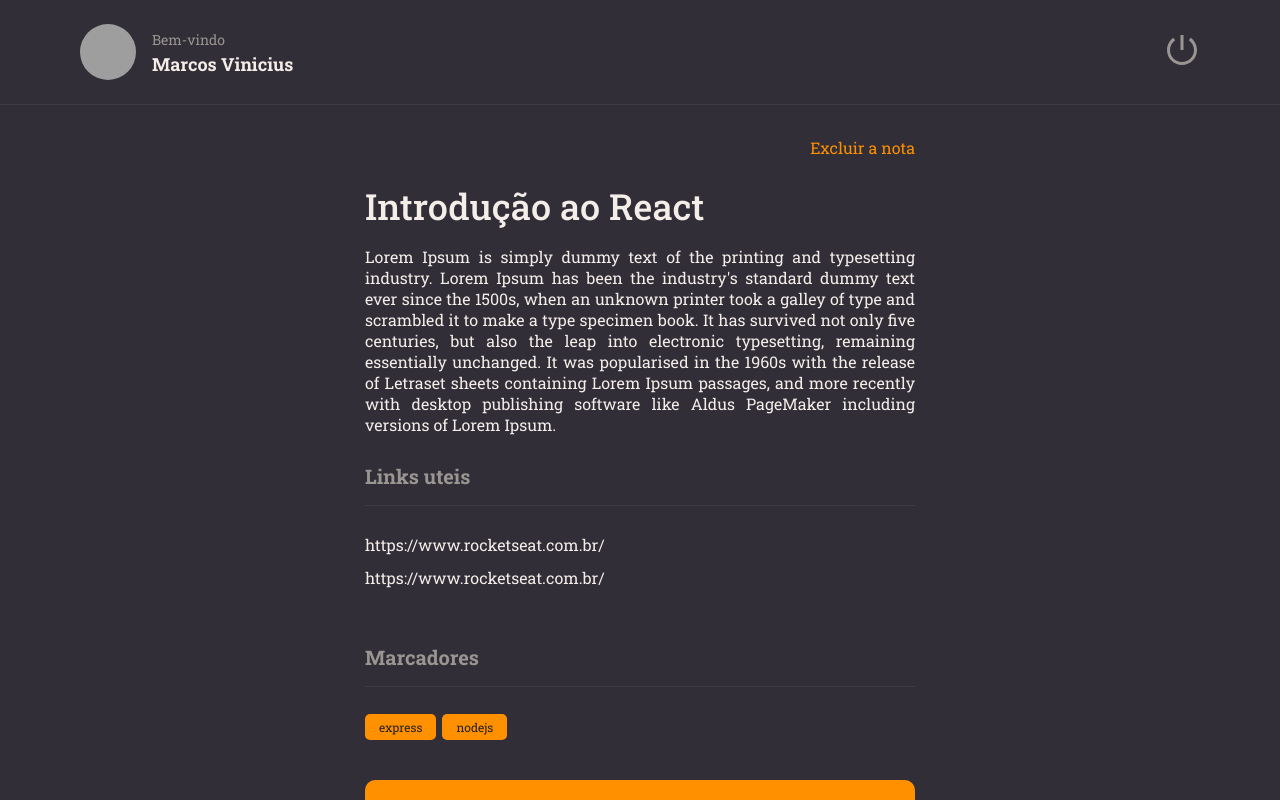
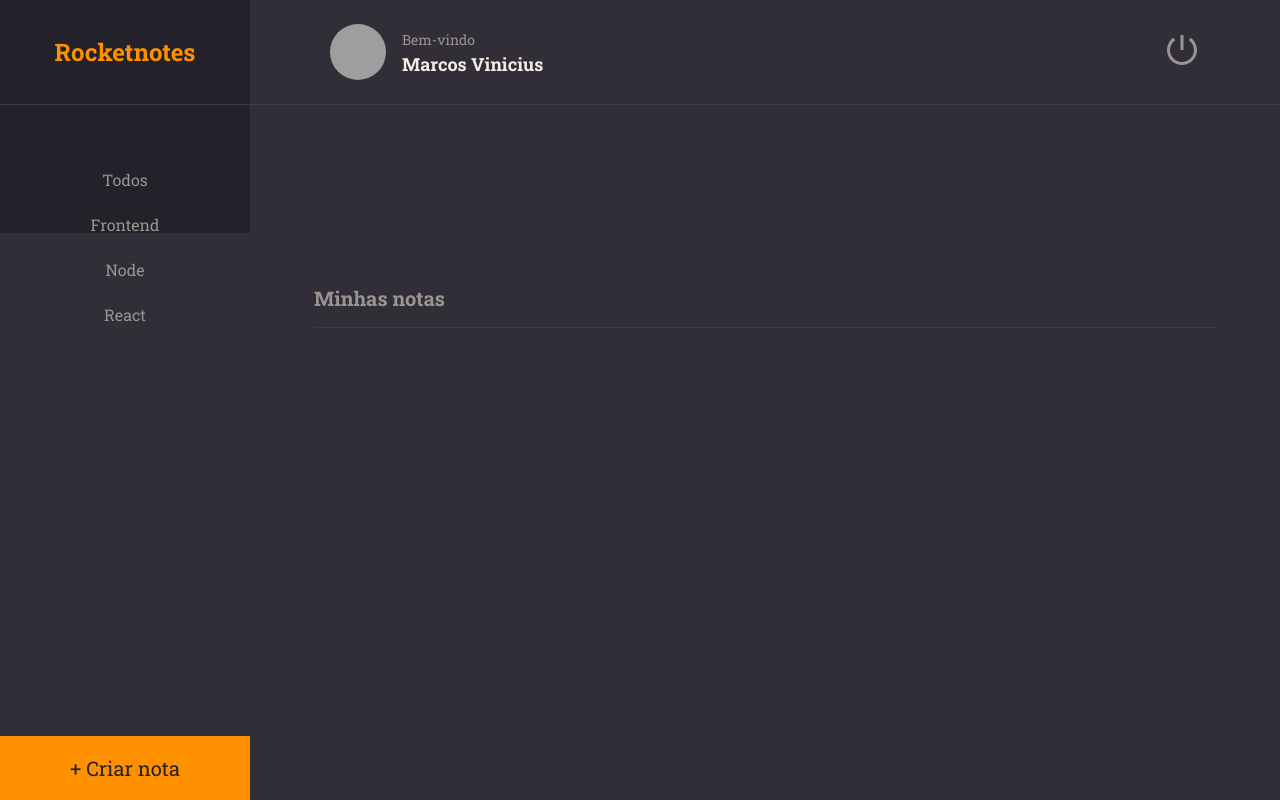
Before and after one commit to mviniciussb/Rocketnotes--Frontend, a React (Vite) app: page / in a window 1280 px wide. Built offline with nearby package versions, Linux system fonts and the light colour scheme; grey boxes are pictures that could not be loaded.

Commit message:
Home interface was created

```diff
--- a/src/components/buttonText/index.jsx
+++ b/src/components/buttonText/index.jsx
@@ -1,7 +1,9 @@
 import { Container } from "./style";
 
-export function ButtonText({title, ...rest}){
-    return(
-        <Container type="button" {...rest}>{title}</Container>
-    )
+export function ButtonText({ title, isActive = false, ...rest }) {
+  return (
+    <Container type="button" isActive={isActive} {...rest}>
+      {title}
+    </Container>
+  );
 }
--- a/src/components/buttonText/style.js
+++ b/src/components/buttonText/style.js
@@ -3,6 +3,6 @@ import styled from "styled-components";
 export const Container = styled.button`
     background: none;
     font-size: 16px;
-    color: ${({theme}) => theme.COLORS.ORANGE};
+    color: ${({ theme, isActive }) => isActive ? theme.COLORS.ORANGE : theme.COLORS.GRAY_100};
     border: none;
 `
--- a/src/main.jsx
+++ b/src/main.jsx
@@ -1,6 +1,6 @@
 import { StrictMode } from "react";
 import { createRoot } from "react-dom/client";
-import { Details } from "./pages/Details";
+import { Home } from "./pages/Home";
 import { ThemeProvider } from "styled-components";
 import GlobalStyle from "./styles/global";
 import theme from "./styles/theme";
@@ -9,7 +9,7 @@ createRoot(document.getElementById("root")).render(
   <StrictMode>
     <ThemeProvider theme={theme}>
       <GlobalStyle />
-      <Details />
+      <Home />
     </ThemeProvider>
   </StrictMode>
 );
--- /dev/null
+++ b/src/pages/Home/index.jsx
@@ -0,0 +1,32 @@
+import { Container, Brand, Menu, Search, Content, NewNote } from "./style";
+import { Header } from "../../components/header";
+import {Section} from "../../components/section"
+import { ButtonText } from "../../components/buttonText";
+
+
+export function Home() {
+  return (
+    <Container>
+      <Brand>
+        <h1>Rocketnotes</h1>
+      </Brand>
+
+      <Header />
+
+      <Menu>
+        <li><ButtonText title="Todos"/></li>
+        <li><ButtonText title="Frontend" /></li>
+        <li><ButtonText title="Node" /></li>
+        <li><ButtonText title="React" /></li>
+      </Menu>
+
+      <Search></Search>
+
+      <Content>
+        <Section title="Minhas notas" />
+      </Content>
+
+      <NewNote>+ Criar nota</NewNote>
+    </Container>
+  );
+}
--- /dev/null
+++ b/src/pages/Home/style.js
@@ -0,0 +1,64 @@
+import styled from "styled-components";
+
+export const Container = styled.div`
+    width: 100%;
+    height: 100vh;
+
+    display: grid;
+    grid-template-columns: 250px auto;
+    grid-template-rows: 105px 128px auto 64px;
+    grid-template-areas:
+    "brand header"
+    "menu search"
+    "menu content"
+    "newnote content";
+
+    background-color: ${({ theme }) => theme.COLORS.BACKGROUND_800};
+`;
+
+export const Brand = styled.div`
+    display: flex;
+    justify-content: center;
+    align-items: center;
+
+    background-color: ${({ theme }) => theme.COLORS.BACKGROUND_900};
+
+    border-bottom: 1px;
+    border-bottom-style: solid;
+    border-bottom-color: ${({ theme }) => theme.COLORS.BACKGROUND_700};
+
+    >h1{
+        color: ${({ theme }) => theme.COLORS.ORANGE};
+        font-size: 24px;
+    }
+`
+
+export const Menu = styled.ul`
+    display: flex;
+    flex-direction: column;
+    gap: 24px;
+    background-color: ${({ theme }) => theme.COLORS.BACKGROUND_900};
+    text-align: center;
+    padding: 64px 0;
+
+
+
+
+`
+
+export const Search = styled.div`
+    padding: 24px 64px;
+`
+
+export const Content = styled.div`
+    grid-area: content;
+    padding: 24px 64px;
+`
+
+export const NewNote = styled.button`
+    grid-area: newnote;
+    color: ${({ theme }) => theme.COLORS.BACKGROUND_900};
+    background-color: ${({ theme }) => theme.COLORS.ORANGE};
+    font-size: 20px;
+    border: none;
+`
```
